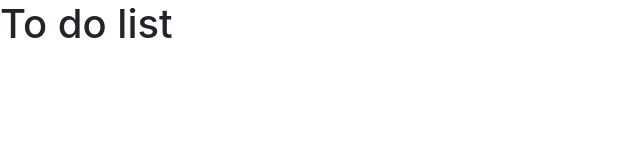
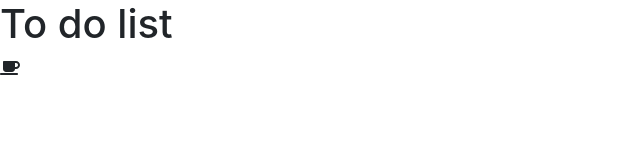
Before and after one commit to carlos1270/to_do_list_with_angular, an Angular app: page / in a window 1280 px wide. Shown: the top 160 px of the page, without its empty margins (0-640 px from the left). Built offline with nearby package versions, Linux system fonts and the light colour scheme.

Commit message:
installing font awesome

```diff
--- a/package.json
+++ b/package.json
@@ -18,6 +18,9 @@
     "@angular/platform-browser": "~13.1.0",
     "@angular/platform-browser-dynamic": "~13.1.0",
     "@angular/router": "~13.1.0",
+    "@fortawesome/angular-fontawesome": "^0.10.2",
+    "@fortawesome/fontawesome-svg-core": "^6.1.1",
+    "@fortawesome/free-solid-svg-icons": "^6.1.1",
     "bootstrap": "^4.6.1",
     "jquery": "^3.5.1",
     "popper.js": "^1.16.1",
--- a/src/app/app.component.html
+++ b/src/app/app.component.html
@@ -1 +1,4 @@
 <h1>{{ application_title }}</h1>
+
+<!-- Example import font awesome icon -->
+<fa-icon [icon]="faCoffee"></fa-icon>
--- a/src/app/app.component.ts
+++ b/src/app/app.component.ts
@@ -1,4 +1,5 @@
 import { Component } from '@angular/core';
+import { faCoffee } from '@fortawesome/free-solid-svg-icons';
 
 @Component({
   selector: 'app-root',
@@ -7,4 +8,5 @@
 })
 export class AppComponent {
   application_title = 'To do list';
+  faCoffee = faCoffee;
 }
--- a/src/app/app.module.ts
+++ b/src/app/app.module.ts
@@ -2,13 +2,15 @@
 import { BrowserModule } from '@angular/platform-browser';
 
 import { AppComponent } from './app.component';
+import { FontAwesomeModule } from '@fortawesome/angular-fontawesome';
 
 @NgModule({
   declarations: [
     AppComponent
   ],
   imports: [
-    BrowserModule
+    BrowserModule,
+    FontAwesomeModule
   ],
   providers: [],
   bootstrap: [AppComponent]
```
Also changed, not shown: 1 other file (tests, documents, lock files or other folders).
